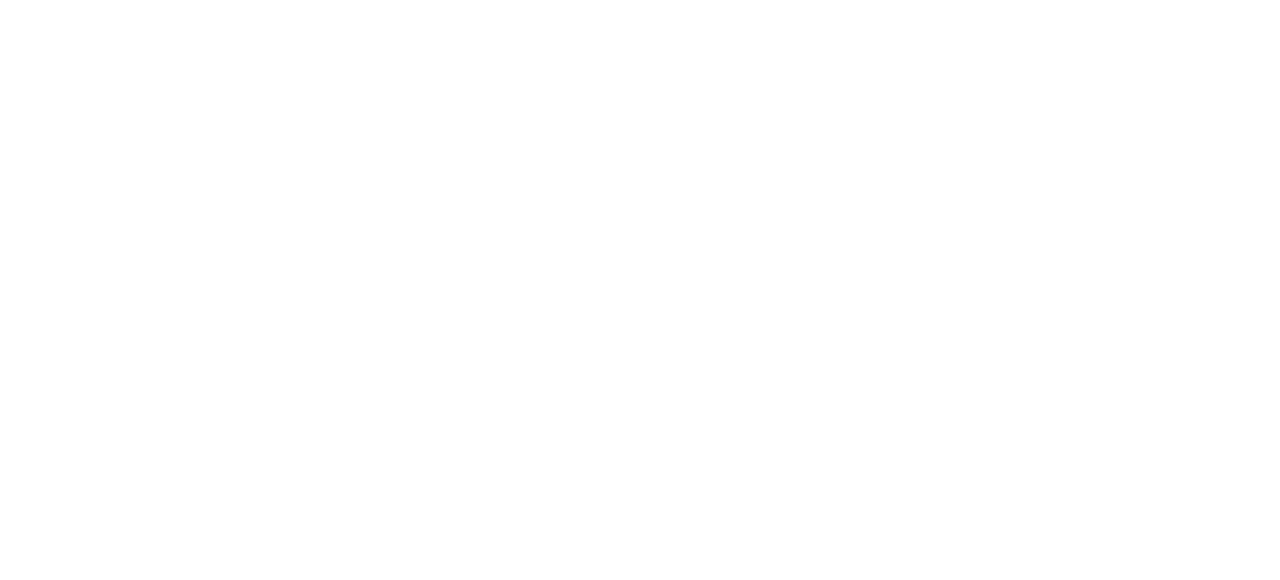
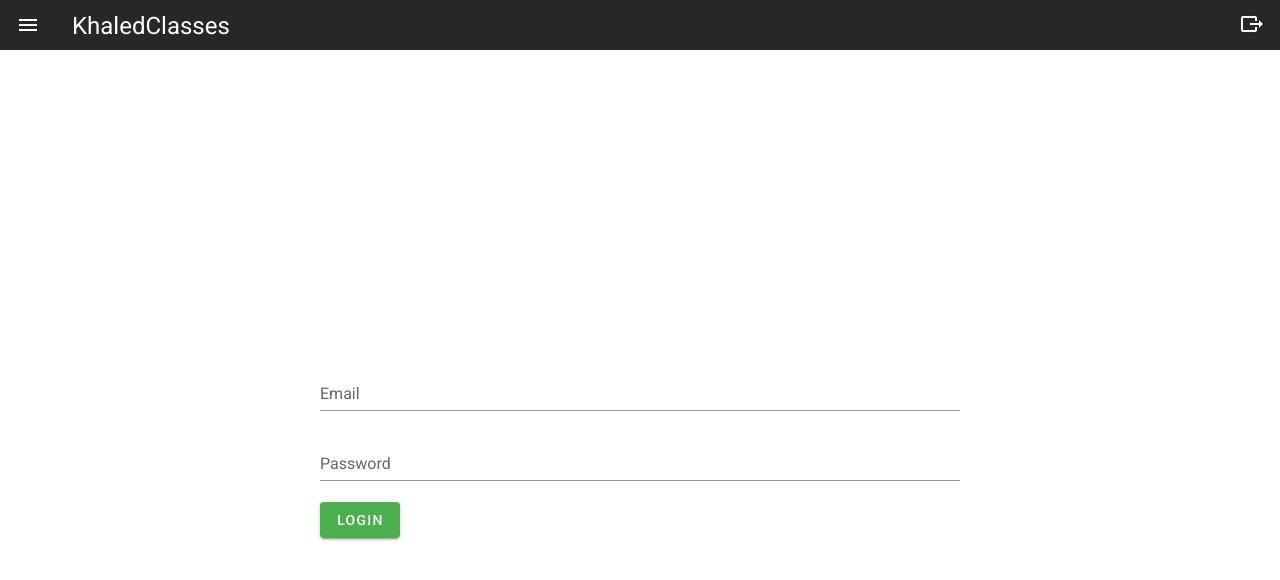
Before and after one commit to khalidamairi3/MVP_frontend, a Vue app: page /#/ in a window 1280 px wide. Shown: the top 580 px of the page. Built offline with nearby package versions, Linux system fonts and the light colour scheme.

Commit message:
admin and courses for admin

```diff
--- a/src/App.vue
+++ b/src/App.vue
@@ -2,6 +2,8 @@
   <v-app>
 
     <v-main>
+
+      <navBar />
       <router-view/>
 
     </v-main>
@@ -10,11 +12,14 @@
 
 <script>
 
+import navBar from "./components/navbar"
 
 export default {
   name: "App",
 
   components: {
+    navBar
+
 
   },
 
--- /dev/null
+++ b/src/components/course.vue
@@ -0,0 +1,52 @@
+<template>
+    <div>
+
+          <v-card
+    class="mx-auto"
+    min-width="300"
+  >
+
+    <v-card-title class="title">
+
+      {{ course.name }}
+    </v-card-title>
+
+    <v-card-subtitle>
+      {{  course.department + " department"  }}
+    </v-card-subtitle>
+    <v-card-text>
+        {{'Credits :' + course.credits}}
+    </v-card-text>
+    <v-card-actions>
+      <v-btn
+        color="blue lighten-1"
+        text
+      >
+        View
+      </v-btn>
+    </v-card-actions>
+
+  </v-card>
+
+    </div>
+</template>
+
+<script>
+
+    export default {
+        name : "course-view",
+        props: {
+            course: {
+                type: Object,
+                required : true,
+            },
+        },
+
+    }
+</script>
+
+<style lang="scss" scoped>
+.title{
+    text-transform: capitalize;
+}
+</style>
--- /dev/null
+++ b/src/components/navbar.vue
@@ -0,0 +1,83 @@
+<template>
+    <div>
+
+
+        <v-toolbar
+      dark
+      prominent
+      height ="50"
+      dense
+      flat
+    >
+      <v-app-bar-nav-icon height="50">  </v-app-bar-nav-icon>
+
+      <v-toolbar-title> KhaledClasses </v-toolbar-title>
+
+      <v-spacer></v-spacer>
+
+      <v-btn @click="logout" v-if="user != undefined" icon>
+        <v-icon>mdi-export</v-icon>
+      </v-btn>
+      <v-btn v-else icon>
+        <v-icon >mdi-import</v-icon>
+      </v-btn>
+
+    </v-toolbar>
+         <v-alert v-if="err"
+      dense
+      type="error"
+    >
+     Something went wrong
+    </v-alert>
+
+
+    </div>
+</template>
+
+<script>
+import cookies from "vue-cookies";
+import axios from "axios";
+    export default {
+        name:"nav-bar",
+        computed: {
+            user() {
+                return this.$store.state.user;
+            }
+        },
+        data() {
+            return {
+                err: false
+            }
+        },
+        methods: {
+            logout() {
+
+                axios.request({
+                    url:"http://127.0.0.1:5000/api/login",
+                    method : "DELETE",
+                    data : {
+                        loginToken : cookies.get("token")
+                    },
+                    headers:{
+                        "Content-Type": "application/json",
+                    }
+
+                }).then(()=>{
+                    cookies.remove("token");
+                    this.$router.push("/");
+                }).catch(()=>{
+                    this.err = true;
+                })
+
+
+
+            }
+        },
+    }
+
+
+</script>
+
+<style lang="sass" scoped>
+
+</style>
--- a/src/router/index.js
+++ b/src/router/index.js
@@ -2,6 +2,8 @@
 import VueRouter from "vue-router";
 // import Home from "../views/Home.vue";
 import landingPage from "../views/landing.vue"
+import adminPage from "../views/admin.vue"
+import coursesPage from "../views/courses.vue"
 
 Vue.use(VueRouter);
 
@@ -10,6 +12,16 @@
     path: "/",
     name: "landing",
     component: landingPage
+  },
+  {
+    path: "/courses",
+    name: "courses",
+    component: coursesPage
+  },
+  {
+    path: "/admin",
+    name: "admin",
+    component: adminPage
   },
   {
     path: "/about",
--- a/src/store/index.js
+++ b/src/store/index.js
@@ -4,8 +4,33 @@
 Vue.use(Vuex);
 
 export default new Vuex.Store({
-  state: {},
-  mutations: {},
+  state: {
+    user :{},
+    instructors:[],
+    studetns : [],
+    courses :[],
+    selectedCourse:{}
+  },
+  mutations: {
+    setUser: function (state, user) {
+      state.user = user;
+    },
+    setCourse: function (state, course) {
+      state.selectedCourse = course;
+    },
+    updateInstructors: function (state, data) {
+      state.instructors = data;
+    },
+    updateStudetns: function (state, data) {
+      state.studetns = data;
+    },
+    updateCourses: function (state, data) {
+      state.courses = data;
+    },
+
+
+
+  },
   actions: {},
   modules: {}
 });
--- /dev/null
+++ b/src/views/admin.vue
@@ -0,0 +1,97 @@
+<template>
+    <div id="admin">
+        <v-card
+            elevation="10"
+            shaped
+        >
+        <v-card-title> Courses </v-card-title>
+        <v-card-text> view all courses in the system </v-card-text>
+        <v-card-actions>
+      <v-btn
+      color="blue lighten-1"
+        text
+        @click="viewCourses"
+      >
+        View Courses
+      </v-btn>
+    </v-card-actions>
+
+
+
+        </v-card>
+         <v-card
+            elevation="10"
+            shaped
+        >
+        <v-card-title> Students </v-card-title>
+        <v-card-text> view all students in the system </v-card-text>
+        <v-card-actions>
+      <v-btn
+      color="blue lighten-1"
+        text
+        @click="viewStudents"
+      >
+        View Students
+      </v-btn>
+    </v-card-actions>
+
+
+
+        </v-card>
+         <v-card
+            elevation="10"
+            shaped
+        >
+        <v-card-title> Instructors </v-card-title>
+        <v-card-text> view all instructors in the system </v-card-text>
+        <v-card-actions>
+      <v-btn
+      color="blue lighten-1"
+        text
+        @click="viewInstructors"
+      >
+        View Instructors
+      </v-btn>
+    </v-card-actions>
+
+
+
+        </v-card>
+
+    </div>
+</template>
+
+<script>
+    export default {
+        name: "admin-view",
+        methods: {
+            viewCourses() {
+
+                this.$router.push("/courses");
+
+            },
+             viewInstructors() {
+
+                this.$router.push("/instructors");
+
+            },
+              viewStudents () {
+
+                this.$router.push("/students");
+
+            }
+        },
+
+
+    }
+</script>
+
+<style lang="scss" scoped>
+#admin{
+    margin-top : 10vh;
+    display: grid;
+    grid-template-columns: repeat(auto-fit,minmax(250px,1fr));
+    align-items: center;
+    justify-items: center;
+}
+</style>
--- /dev/null
+++ b/src/views/courses.vue
@@ -0,0 +1,66 @@
+<template>
+    <div id="courses-view">
+
+        <courseCard v-for=" course in courses " :key="course.id" :course = course />
+
+    </div>
+</template>
+
+<script>
+import axios from "axios";
+import cookies from "vue-cookies";
+import courseCard from "../components/course"
+    export default {
+        name : "courses-view",
+        components: {
+            courseCard,
+        },
+        mounted () {
+            this.getCourses();
+        },
+        data() {
+            return {
+                courses: [],
+                err:false,
+            }
+        },
+        methods: {
+            getCourses() {
+
+                axios.request({
+              url:"http://127.0.0.1:5000/api/courses",
+              method : "GET",
+              headers:{
+                        "Content-Type": "application/json",
+                        "loginToken":cookies.get("token")
+                    }
+
+          }).then((response)=>{
+              this.courses = response.data
+
+
+          }).catch(()=>{
+            this.err = true;
+          })
+
+
+            }
+        },
+
+
+    }
+</script>
+
+<style lang="scss" scoped>
+
+#courses-view{
+    margin-top:10vh;
+    display: grid;
+    grid-template-columns: repeat(auto-fit,minmax(300px,1fr));
+    column-gap: 5vw;
+    row-gap: 5vh;
+    align-items: center;
+    justify-items: center;
+}
+
+</style>
--- a/src/views/landing.vue
+++ b/src/views/landing.vue
@@ -1,17 +1,110 @@
 <template>
-  <div>
-    <v-parallax
-      height=""
-      src="https://cdn.vuetifyjs.com/images/parallax/material2.jpg"
-    ></v-parallax>
+  <div id="landing">
+
+
+       <v-form
+    ref="form"
+    lazy-validation
+    class="login"
+  >
+    <v-text-field
+      v-model="email"
+      label="Email"
+      required
+    ></v-text-field>
+
+    <v-text-field
+        type ="password"
+      v-model="password"
+      label="Password"
+      required
+    ></v-text-field>
+
+
+
+    <v-btn :disabled = disabled
+      color="success"
+      class="mr-4"
+      @click="login"
+    >
+      Login
+    </v-btn>
+    <v-alert v-if="err"
+      dense
+      type="error"
+    >
+     Something went wrong
+    </v-alert>
+
+
+
+  </v-form>
+
   </div>
 </template>
 
 <script>
+import axios from "axios";
+import cookies from "vue-cookies";
 export default {
   name: "landing-page",
+  data() {
+      return {
+          email: "",
+          password:"",
+          disabled:false,
+          err:false
+      }
+  },
+  methods: {
+      login() {
+          this.disabled=true;
+          this.err = false;
+          axios.request({
+              url:"http://127.0.0.1:5000/api/login",
+              method : "POST",
+              data:{
+                  email:this.email,
+                  password : this.password
+              },
+              headers:{
+                        "Content-Type": "application/json",
+                    }
+
+          }).then((response)=>{
+              cookies.set("token",response.data.loginToken)
+              this.$store.commit("setUser", response.data);
+              this.disabled=false;
+              if(response.data.role=="admin"){
+                this.$router.push("/admin");
+              }
+              else if(response.data.role=="instructor"){
+                this.$router.push("/instructor");
+              }
+              else{
+                 this.$router.push("/student");
+              }
+
+          }).catch(()=>{
+            this.disabled=false;
+            this.err = true;
+          })
+
+      }
+  },
 };
 </script>
 
 <style lang="scss" scoped>
+
+.login{
+    width: 50%;
+    justify-self: center;
+    align-self: center;
+}
+#landing{
+    height: 100%;
+    display: grid;
+
+}
 </style>
```
